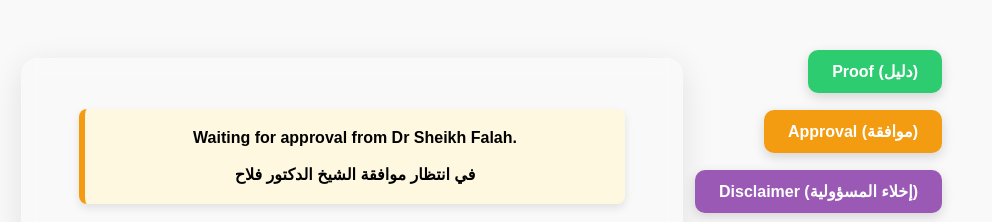
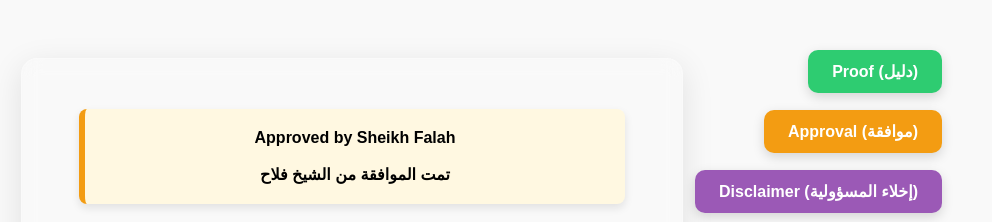
Before and after one commit to AskSunnah/Ishaendtime, a plain HTML site: page index.html in a window 1280 px wide. Both pictures are taken after a click on the button "Approval (موافقة)". Shown: the top 222 px of the page, without its empty margins (288-1280 px from the left). Drawn offline with Linux system fonts and the light colour scheme.

Commit message:
Update index.html

```diff
--- a/index.html
+++ b/index.html
@@ -385,7 +385,7 @@ input[type="number"] {
         <div class="glass-card">
 
 
-<div id="approval-box">Waiting for approval from Dr Sheikh Falah. <br><br>في انتظار موافقة الشيخ الدكتور فلاح</div>
+<div id="approval-box">Approved by Sheikh Falah <br><br>تمت الموافقة من الشيخ فلاح</div>
 
 
 <h1>Isha Prayer End Time Calculator</h1>
```
